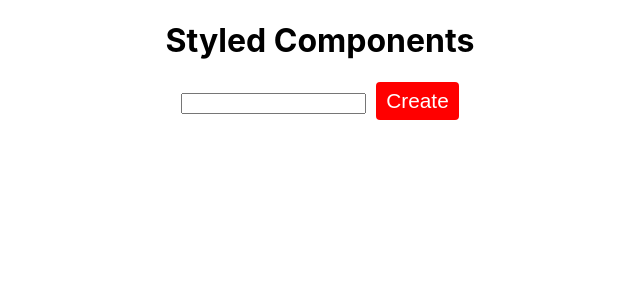
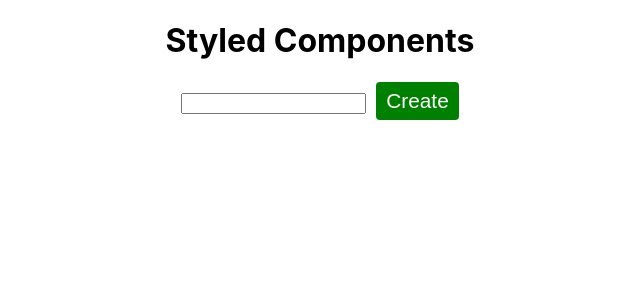
Before and after one commit to Rishu2000/styled-component-demo, a React (Create React App) app: page / in a window 1280 px wide. Shown: the top 300 px of the page, without its empty margins (320-960 px from the left). Built offline with nearby package versions, Linux system fonts and the light colour scheme.

Commit message:
Added Dynamic property to the Button Component

```diff
--- a/src/App.js
+++ b/src/App.js
@@ -8,7 +8,7 @@ function App() {
       <h1>Styled Components</h1>
       <form action="">
         <input type="text"/>
-        <Button>Create</Button>
+        <Button /*primary*/>Create</Button>
       </form>
     </div>
   );
@@ -20,7 +20,8 @@ export default App;
 const Button = styled.button`
   margin-left:10px;
   padding:7px 10px;
-  background:red;
+  /* background:red; */
+  background: ${(props) => props.primary? "red":"green"};
   color:white;
   font-size:1.3rem;
   border:none;
```
